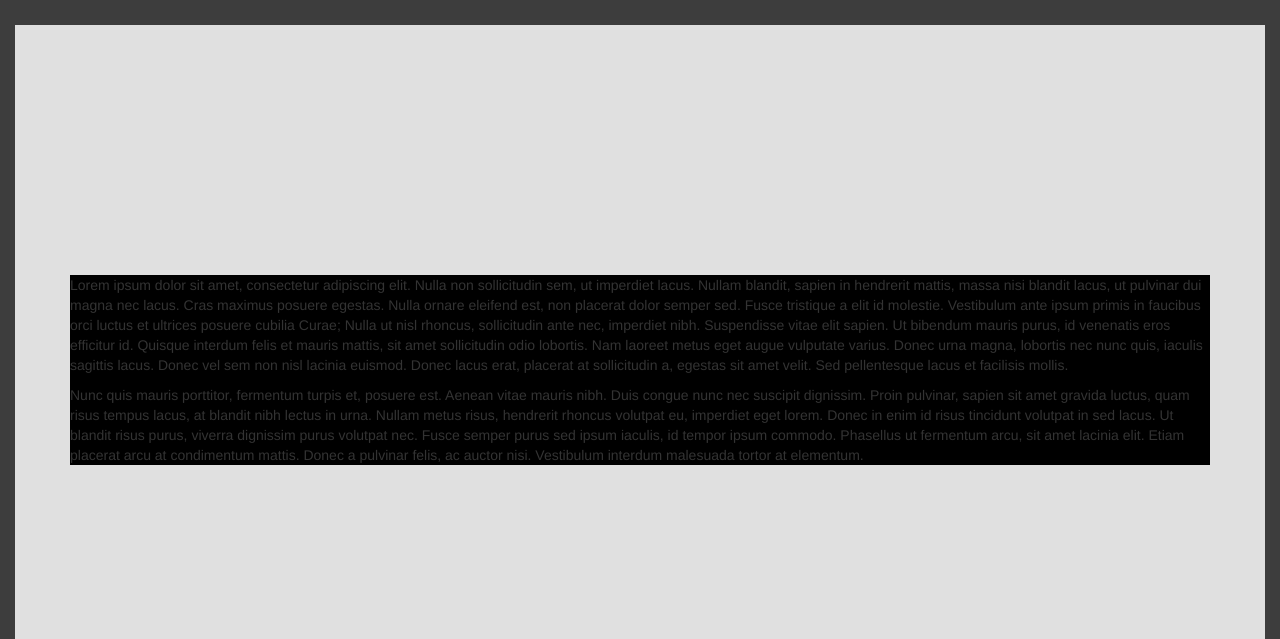
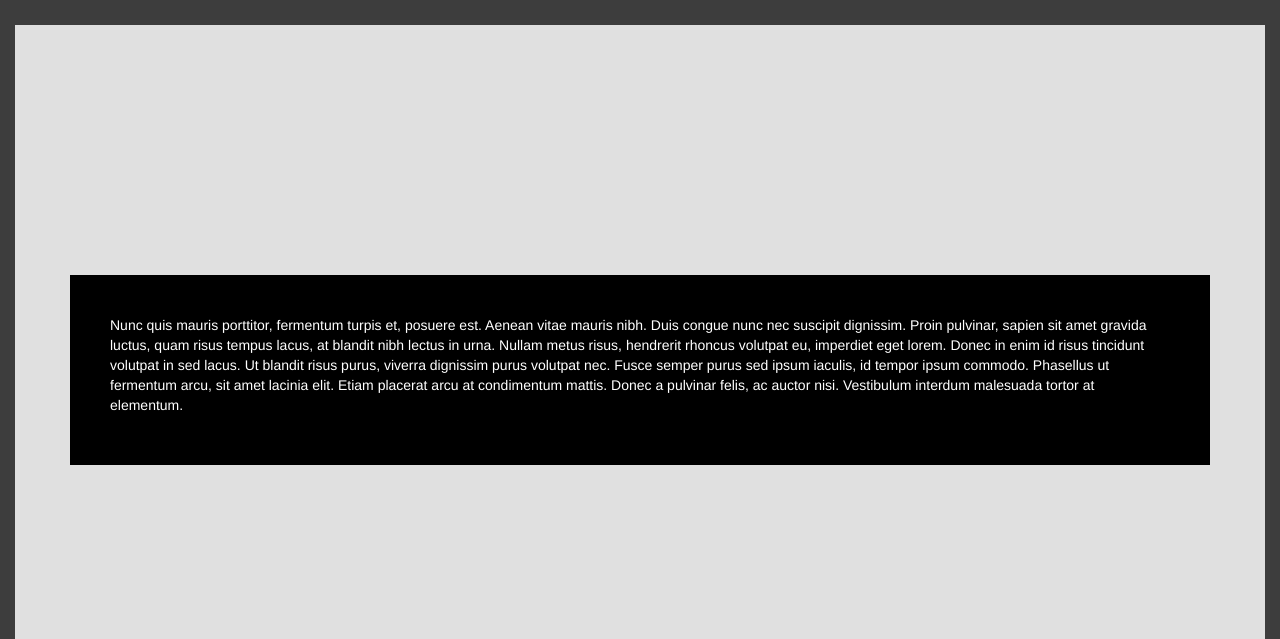
Before and after one commit to whatispixel/whatispixel.github.io, a plain HTML site: page index.html in a window 1280 px wide. Both pictures are taken after a click on the element "3 Pillars". Shown: the top 639 px of the page. Drawn offline with nearby package versions, Linux system fonts and the light colour scheme.

Commit message:
navigation and new page work as a unit

```diff
--- a/index.html
+++ b/index.html
@@ -79,10 +79,13 @@
     </div>
   </div>
 <div class="currentPage">
-<div id="front">
+<div id="front"> <button type="button"  id="close" class="btn btn-default btn-sm " >
+          <span class="glyphicon glyphicon-remove"></span>
+        </button>
+
 <p>
 Lorem ipsum dolor sit amet, consectetur adipiscing elit. Nulla non sollicitudin sem, ut imperdiet lacus. Nullam blandit, sapien in hendrerit mattis, massa nisi blandit lacus, ut pulvinar dui magna nec lacus. Cras maximus posuere egestas. Nulla ornare eleifend est, non placerat dolor semper sed. Fusce tristique a elit id molestie. Vestibulum ante ipsum primis in faucibus orci luctus et ultrices posuere cubilia Curae; Nulla ut nisl rhoncus, sollicitudin ante nec, imperdiet nibh. Suspendisse vitae elit sapien. Ut bibendum mauris purus, id venenatis eros efficitur id. Quisque interdum felis et mauris mattis, sit amet sollicitudin odio lobortis. Nam laoreet metus eget augue vulputate varius. Donec urna magna, lobortis nec nunc quis, iaculis sagittis lacus. Donec vel sem non nisl lacinia euismod. Donec lacus erat, placerat at sollicitudin a, egestas sit amet velit. Sed pellentesque lacus et facilisis mollis.</p>
-</div?
+</div>
 <div id="back">
   <p>
 Nunc quis mauris porttitor, fermentum turpis et, posuere est. Aenean vitae mauris nibh. Duis congue nunc nec suscipit dignissim. Proin pulvinar, sapien sit amet gravida luctus, quam risus tempus lacus, at blandit nibh lectus in urna. Nullam metus risus, hendrerit rhoncus volutpat eu, imperdiet eget lorem. Donec in enim id risus tincidunt volutpat in sed lacus. Ut blandit risus purus, viverra dignissim purus volutpat nec. Fusce semper purus sed ipsum iaculis, id tempor ipsum commodo. Phasellus ut fermentum arcu, sit amet lacinia elit. Etiam placerat arcu at condimentum mattis. Donec a pulvinar felis, ac auctor nisi. Vestibulum interdum malesuada tortor at elementum.
--- a/script.js
+++ b/script.js
@@ -2,8 +2,11 @@
 
   	$('.closetab').hide();
 
+$('#front').hide();
+
     $('.cube').addClass('animation');
   $('.currentPage').hide();
+
   var navigation = '.cube div';
 
    $(navigation).on('click', function(){
@@ -16,8 +19,12 @@
 
 
 
+
   });
 
 
-
+   $('#close').on('click', function(){
+      $('.currentPage').hide();
+      $('.cube').show().addClass('animation');
+   });
   });
--- a/theme.css
+++ b/theme.css
@@ -127,7 +127,10 @@ html, body {
 .animation{
   animation: rotate 20s infinite linear;
 }
-
+.currentPage {
+  color: white;
+  padding: 40px;
+}
 .animation:hover{
     -webkit-animation-play-state:paused; !important
     -moz-animation-play-state:paused;
@@ -144,8 +147,8 @@ html, body {
 }
 
 .btn {
-    margin-left: 50px;
-    display: none;
+    margin-right: 50px;
+    position:absolute; top:0; right:0;
 }
 .cubeName {
   text-align: center;
```
